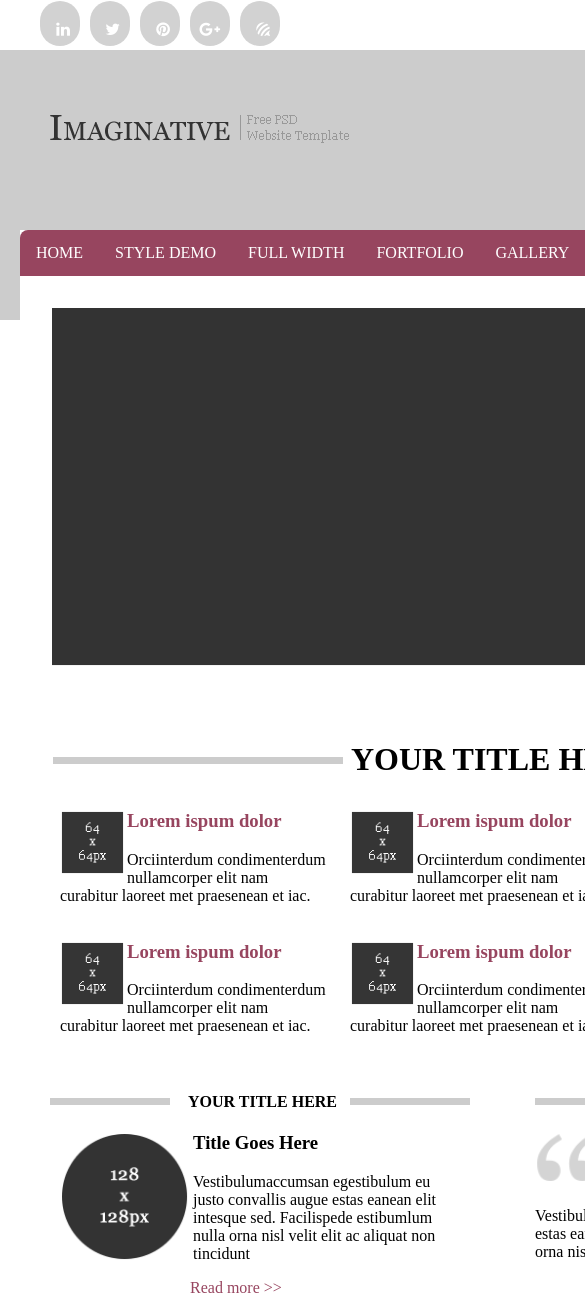
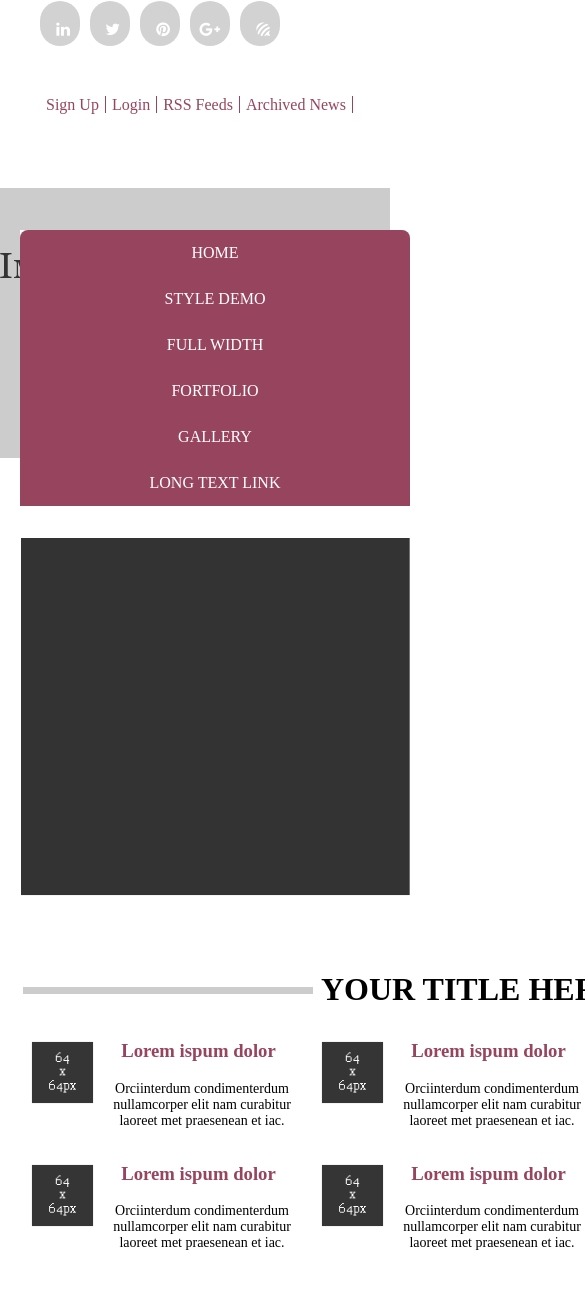
Before and after one commit to hoangtuantuhaui/Bai1PSD_22052018-, a plain HTML site: page index.html in a window 390 px wide. Shown: the top 1300 px of the page, 585 px wide, since content can reach past the window. Drawn offline with Linux system fonts and the light colour scheme.

Commit message:
HTML-CSS

```diff
--- a/css/style.css
+++ b/css/style.css
@@ -1,3 +1,6 @@
+/**{
+	box-sizing: border-box;
+}*/
 body{
 	width: 1000px;
 	margin:0px auto;
@@ -216,6 +219,9 @@ li{
 	margin-top: 0px;
 
 }
+#title .box  p{
+	padding-left: 74px;
+}
 
 .box h3{
 	color: #97455f;
@@ -407,5 +413,15 @@ footer #footer-bottom span{
 
 
 /*REPONSIVE*/
-
+	@media(max-width: 768px){
+		body,#header-top, #header-top-right, #header-bottom,.container, #header-bottom form, #content, #categoriea li, #slider, #slider img{
+			float: none;
+			text-align: center;
+			width: 100%;
+		}
+		#header-top{
+			padding-top: 80px;
+			padding-left: 0px;
+		}
+	}
 /*END-REPONSIVE*/
--- a/index.html
+++ b/index.html
@@ -2,9 +2,9 @@
 <html>
 <head>
 	<meta charset="utf-8">
+	<meta name="viewport" content="width=device-width>
 	<meta http-equiv="X-UA-Compatible" content="IE=edge">
-	<title></title>
-	<!-- <link rel="stylesheet" href="./css/reset.css"> -->
+	<title> Frontend</title>
 	<link rel="stylesheet" href="./css/style.css">
 	 <link rel="stylesheet" href="https://cdnjs.cloudflare.com/ajax/libs/font-awesome/4.7.0/css/font-awesome.min.css">
 </head>
@@ -76,38 +76,38 @@
 		<div class="clear"></div>
 		<section id="title1">
 			<div class="box">
-				<div class="title1-img"><img src="./image/thumnail.png" alt=""></div>
-				<div class="content-title1">
+				<img src="./image/thumnail.png" alt="">
+
 				<h3>Lorem ispum dolor</h3>
-				<p>Orciinterdum condimenterdum nullamcorper elit nam curabitur laoreet met praesenean et iac.</p>
-				</div>
+				<p style="padding-left: 74px; font-size: 14px;">Orciinterdum condimenterdum nullamcorper elit nam curabitur laoreet met praesenean et iac.</p>
+
 			</div>
 			<div class="box">
 				<img src="./image/thumnail.png" alt="">
 				<div class="box1">
 				<h3>Lorem ispum dolor</h3>
-				<p>Orciinterdum condimenterdum nullamcorper elit nam curabitur laoreet met praesenean et iac.</p>
+				<p style="padding-left: 74px; font-size: 14px;">Orciinterdum condimenterdum nullamcorper elit nam curabitur laoreet met praesenean et iac.</p>
 				</div>
 			</div>
 			<div class="box">
 				<img src="./image/thumnail.png" alt="">
 				<h3>Lorem ispum dolor</h3>
-				<p>Orciinterdum condimenterdum nullamcorper elit nam curabitur laoreet met praesenean et iac.</p>
+				<p style="padding-left: 74px; font-size: 14px;">Orciinterdum condimenterdum nullamcorper elit nam curabitur laoreet met praesenean et iac.</p>
 			</div>
 			<div class="box">
 				<img src="./image/thumnail.png" alt="">
 				<h3>Lorem ispum dolor</h3>
-				<p>Orciinterdum condimenterdum nullamcorper elit nam curabitur laoreet met praesenean et iac.</p>
+				<p style="padding-left: 74px; font-size: 14px;">Orciinterdum condimenterdum nullamcorper elit nam curabitur laoreet met praesenean et iac.</p>
 			</div>
 			<div class="box">
 				<img src="./image/thumnail.png" alt="">
 				<h3>Lorem ispum dolor</h3>
-				<p>Orciinterdum condimenterdum nullamcorper elit nam curabitur laoreet met praesenean et iac.</p>
+				<p style="padding-left: 74px; font-size: 14px;">Orciinterdum condimenterdum nullamcorper elit nam curabitur laoreet met praesenean et iac.</p>
 			</div>
 			<div class="box">
 				<img src="./image/thumnail.png" alt="">
 				<h3>Lorem ispum dolor</h3>
-				<p>Orciinterdum condimenterdum nullamcorper elit nam curabitur laoreet met praesenean et iac.</p>
+				<p style="padding-left: 74px; font-size: 14px;">Orciinterdum condimenterdum nullamcorper elit nam curabitur laoreet met praesenean et iac.</p>
 			</div>
 			<!-- <table>
 				<tr>
```
